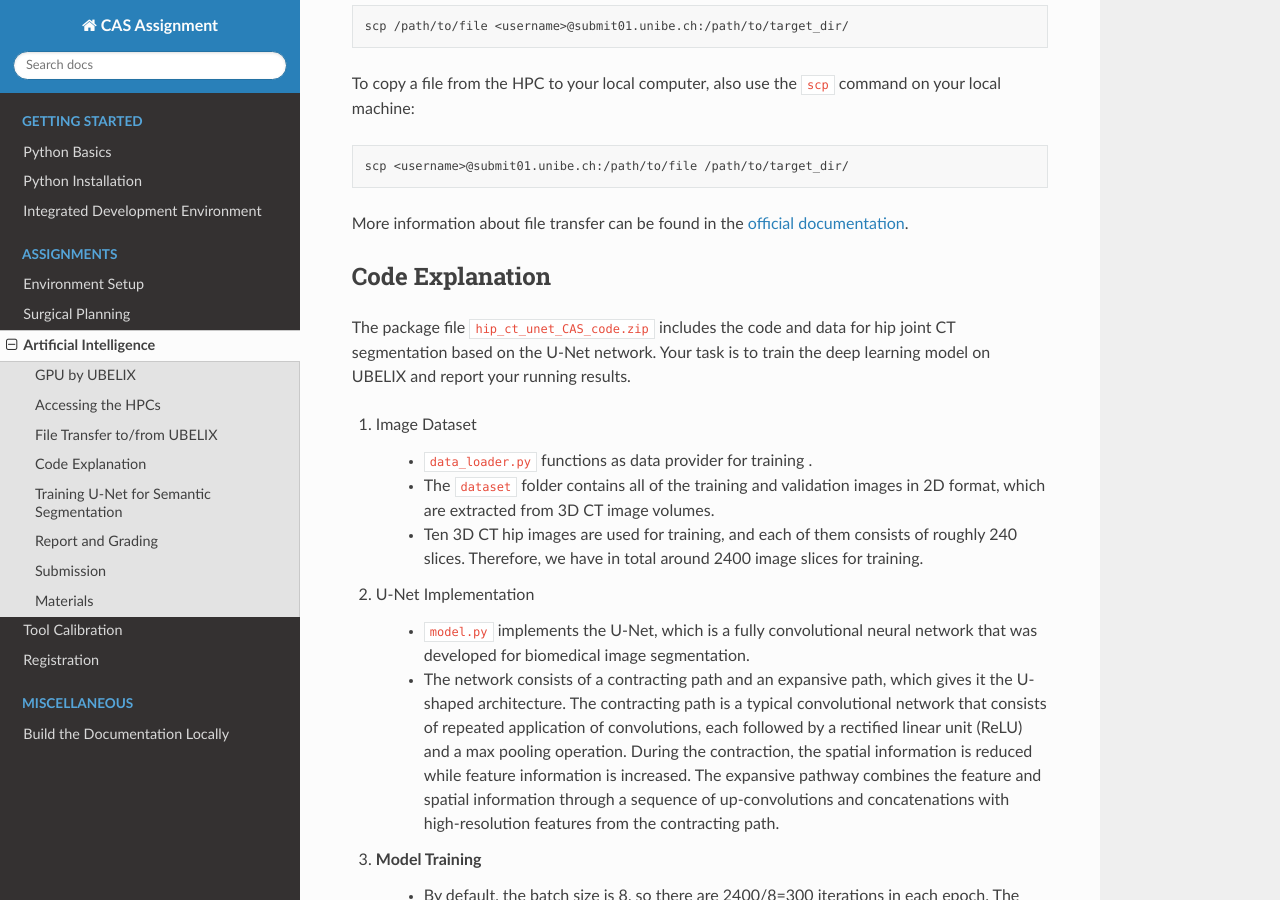
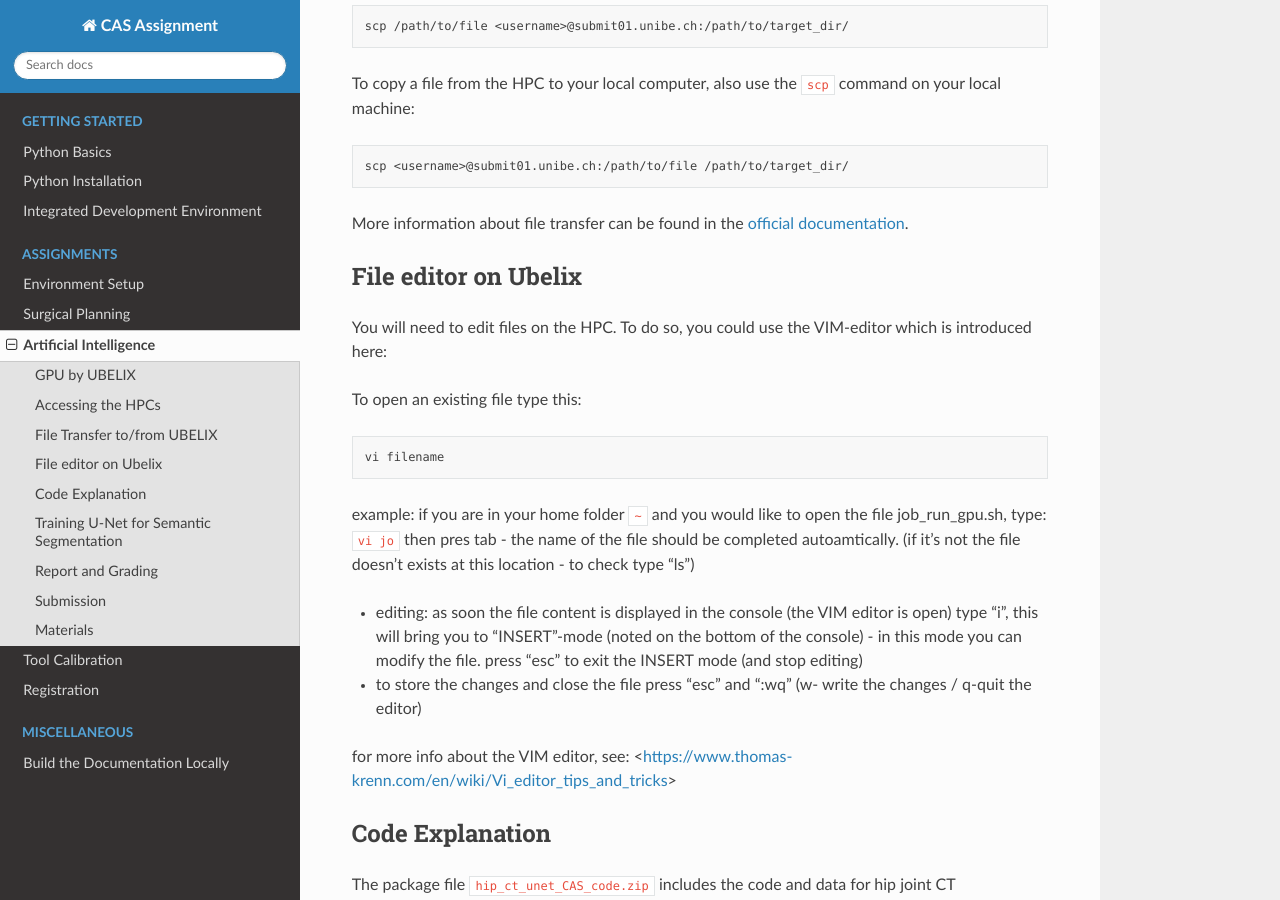
Before and after one commit to persmed/cas-assignment, a Sphinx documentation site: the page built from docs/assignment.ai.rst, in a window 1280 px wide and 900 px high, scrolled down 1469 px. Built offline with Sphinx 7.4.7 and the Read the Docs theme 2.0.0, drawn with Linux system fonts in a browser that asks for light colours.

Commit message:
Update assignment.ai.rst
vim editor explained

```diff
--- a/docs/assignment.ai.rst
+++ b/docs/assignment.ai.rst
@@ -68,6 +68,27 @@ To copy a file from the HPC to your local computer, also use the ``scp`` command
 	scp <username>@submit01.unibe.ch:/path/to/file /path/to/target_dir/
 
 More information about file transfer can be found in the `official documentation <https://hpc-unibe-ch.github.io/file-system/file-transfer.html>`_.
+
+
+File editor on Ubelix
+----------------------------
+
+You will need to edit files on the HPC. To do so, you could use the VIM-editor which is introduced here:
+
+To open an existing file type this:
+
+.. code-block:: bash
+
+    vi filename
+
+example: if you are in your home folder ``~`` and you would like to open the file job_run_gpu.sh, type: ``vi jo`` then pres tab - the name of the file should be completed autoamtically. (if it's not the file doesn't exists at this location - to check type "ls")
+
+- editing: as soon the file content is displayed in the console (the VIM editor is open) type "i", this will bring you to "INSERT"-mode (noted on the bottom of the console) - in this mode you can modify the file. press "esc" to exit the INSERT mode (and stop editing)
+
+- to store the changes and close the file press "esc" and ":wq" (w- write the changes / q-quit the editor)
+
+for more info about the VIM editor, see:
+<https://www.thomas-krenn.com/en/wiki/Vi_editor_tips_and_tricks>
 
 
 Code Explanation
```
